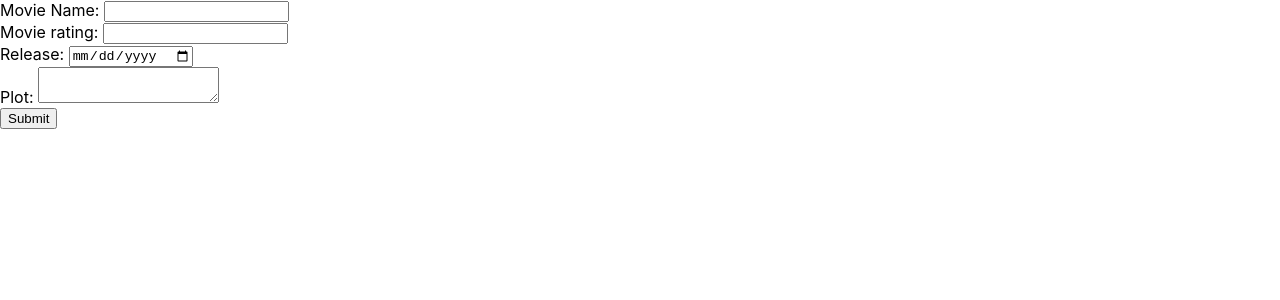
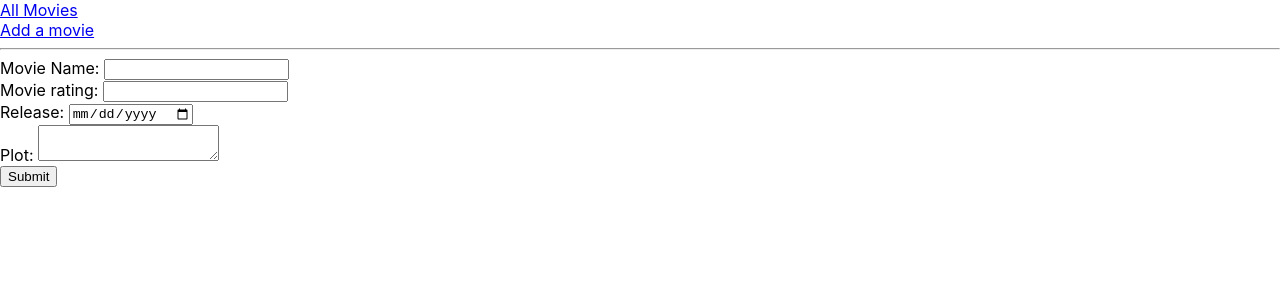
Before and after one commit to miraajkadam/Movies-DB, a Next.js app: page /add in a window 1280 px wide. Shown: the top 300 px of the page. Built offline with nearby package versions, Linux system fonts and the light colour scheme.

Commit message:
Layout and navigation

```diff
--- /dev/null
+++ b/components/Layout/Layout.tsx
@@ -0,0 +1,21 @@
+import Head from 'next/head'
+import { FC, Fragment, ReactNode } from 'react'
+import Navigation from './Navigation'
+
+interface Props {
+  children: ReactNode
+}
+
+const Layout: FC<Props> = props => {
+  return (
+    <Fragment>
+      <Head>
+        <title>Movie Database</title>
+      </Head>
+      <Navigation />
+      {props.children}
+    </Fragment>
+  )
+}
+
+export default Layout
--- /dev/null
+++ b/components/Layout/Navigation.tsx
@@ -0,0 +1,15 @@
+import Link from 'next/link'
+import { Fragment } from 'react'
+
+const Navigation = () => {
+  return (
+    <Fragment>
+      <Link href='/'>All Movies</Link>
+      <br />
+      <Link href='/add'>Add a movie</Link>
+      <hr />
+    </Fragment>
+  )
+}
+
+export default Navigation
--- a/pages/_app.tsx
+++ b/pages/_app.tsx
@@ -1,8 +1,13 @@
 import '../styles/globals.css'
 import type { AppProps } from 'next/app'
+import Layout from '../components/Layout/Layout'
 
 function MyApp({ Component, pageProps }: AppProps) {
-  return <Component {...pageProps} />
+  return (
+    <Layout>
+      <Component {...pageProps} />
+    </Layout>
+  )
 }
 
 export default MyApp
--- a/pages/add/index.tsx
+++ b/pages/add/index.tsx
@@ -5,6 +5,7 @@ import { Fragment } from 'react'
 import { Movies } from '../index'
 import Form from '../../components/Form/Form'
 import Movie from '../../model/Movie'
+import Head from 'next/head'
 
 const AddPage: NextPage = () => {
   const handleMovieAdd = (movie: Movie) => {
@@ -13,6 +14,9 @@ const AddPage: NextPage = () => {
 
   return (
     <Fragment>
+      <Head>
+        <title>Add a Movie</title>
+      </Head>
       <Form onMovieAdd={handleMovieAdd} />
     </Fragment>
   )
--- a/pages/index.tsx
+++ b/pages/index.tsx
@@ -1,5 +1,3 @@
-// /edit
-
 import type { NextPage } from 'next'
 import List from '../components/List/List'
 import Movie from '../model/Movie'
--- a/styles/globals.css
+++ b/styles/globals.css
@@ -2,13 +2,8 @@ html,
 body {
   padding: 0;
   margin: 0;
-  font-family: -apple-system, BlinkMacSystemFont, Segoe UI, Roboto, Oxygen,
-    Ubuntu, Cantarell, Fira Sans, Droid Sans, Helvetica Neue, sans-serif;
-}
-
-a {
-  color: inherit;
-  text-decoration: none;
+  font-family: -apple-system, BlinkMacSystemFont, Segoe UI, Roboto, Oxygen, Ubuntu, Cantarell,
+    Fira Sans, Droid Sans, Helvetica Neue, sans-serif;
 }
 
 * {
```
